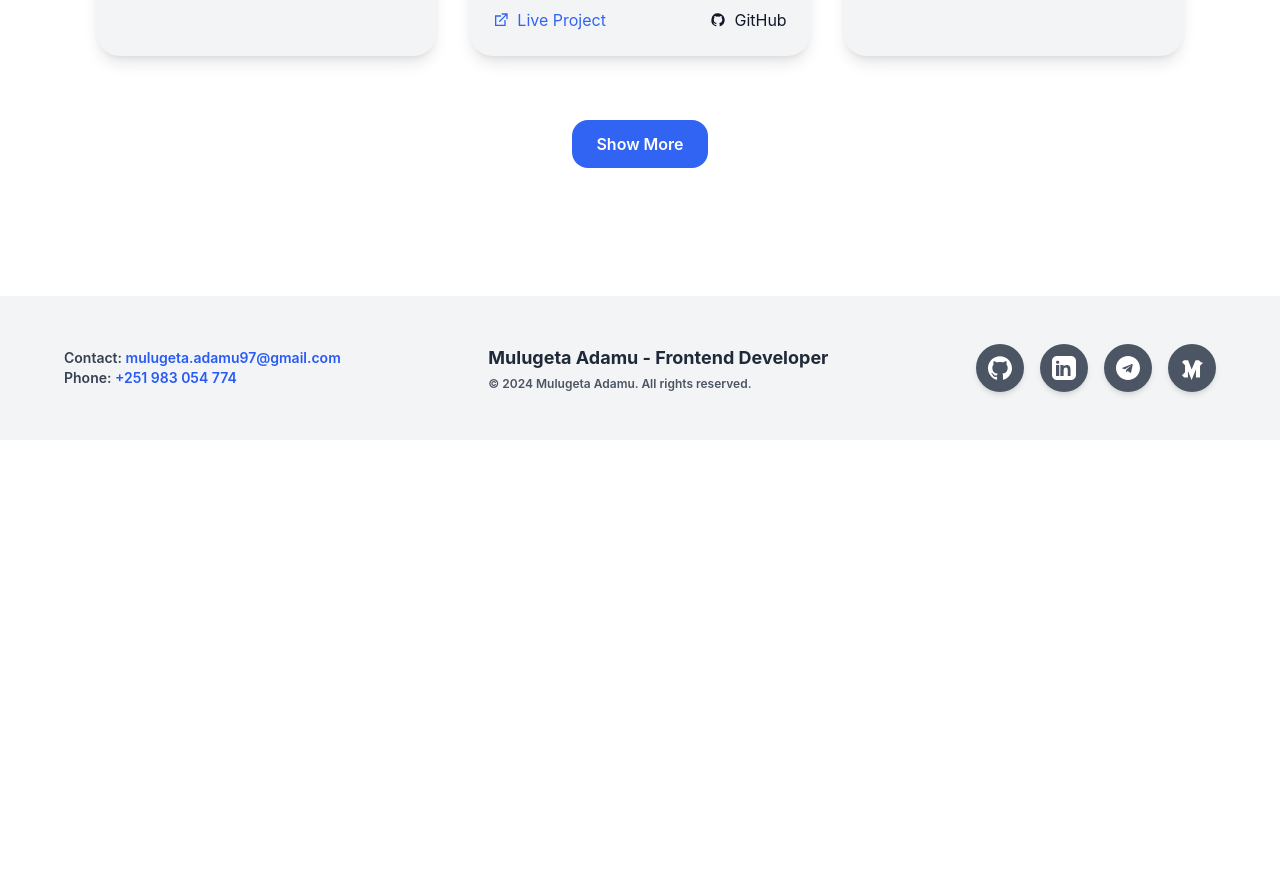
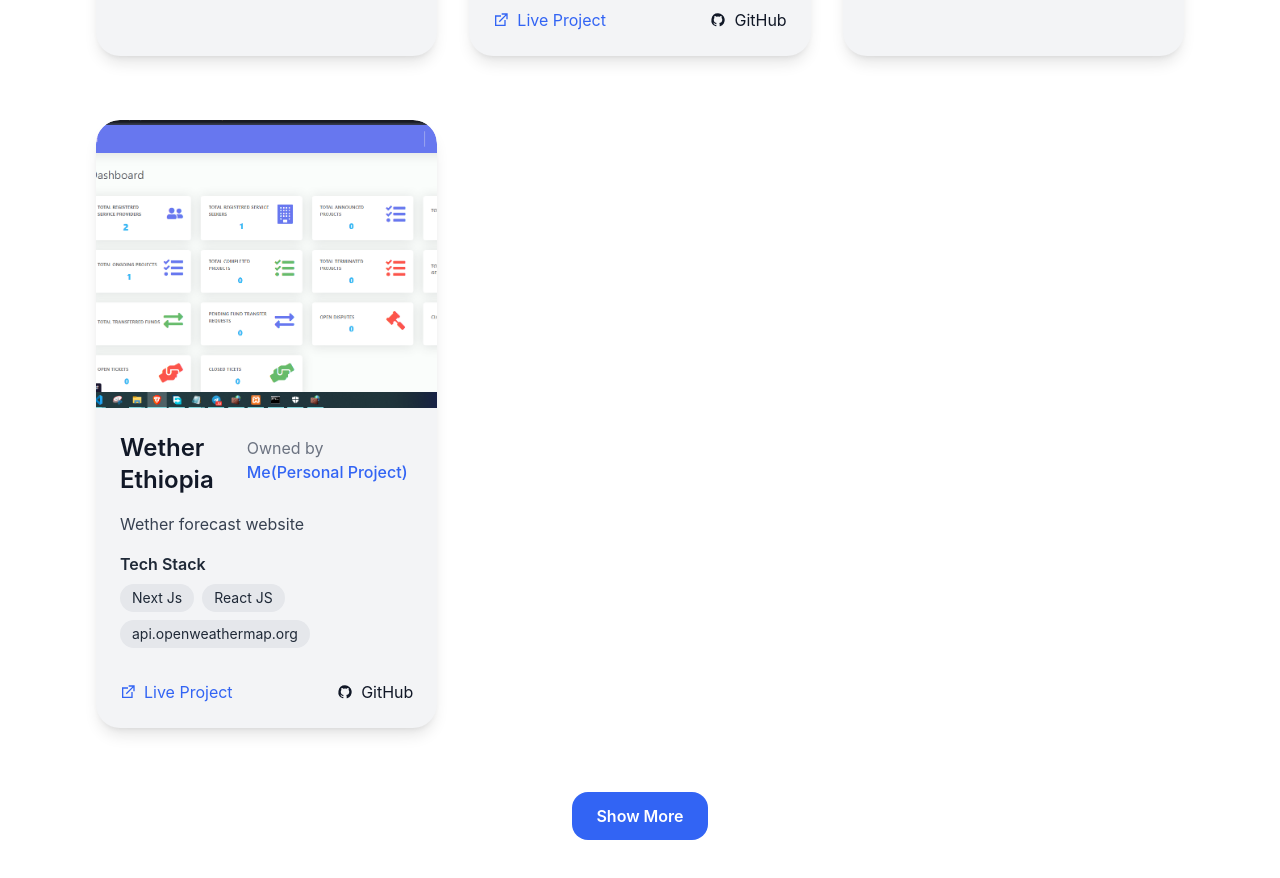
Before and after one commit to Mulugeta-sPublishedProjects/my-personal-website, a Next.js app: page /projects in a window 1280 px wide. Shown: the part 1728-2606 px from the top of the page. Before the commit the page ends 2168 px from the top, so only its background shows below. Built offline with nearby package versions, Linux system fonts and the light colour scheme.

Commit message:
feat: project updated

```diff
--- a/src/app/components/projects.tsx
+++ b/src/app/components/projects.tsx
@@ -103,6 +103,17 @@ const projectsData: Project[] = [
     category: "Web Development",
     company: "Me(Personal Project)",
   },
+  {
+    id: 7,
+    title: "Wether Ethiopia ",
+    description: "Wether forecast  website",
+    techStack: ["Next Js", "React JS", "api.openweathermap.org"],
+    image: "/projects/project6.png",
+    liveLink: "https://weather-ethiopia.vercel.app/",
+    githubLink: "https://github.com/muleA/weather-ethiopia",
+    category: "Web Development",
+    company: "Me(Personal Project)",
+  },
 ];
 
 const categories = [
```
